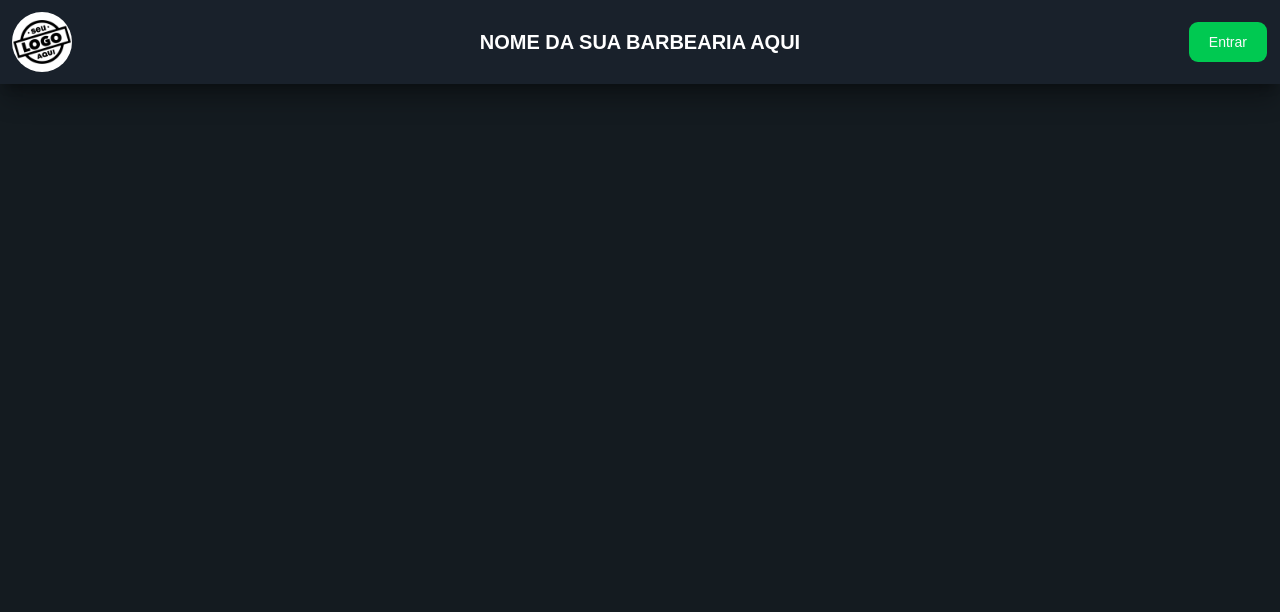
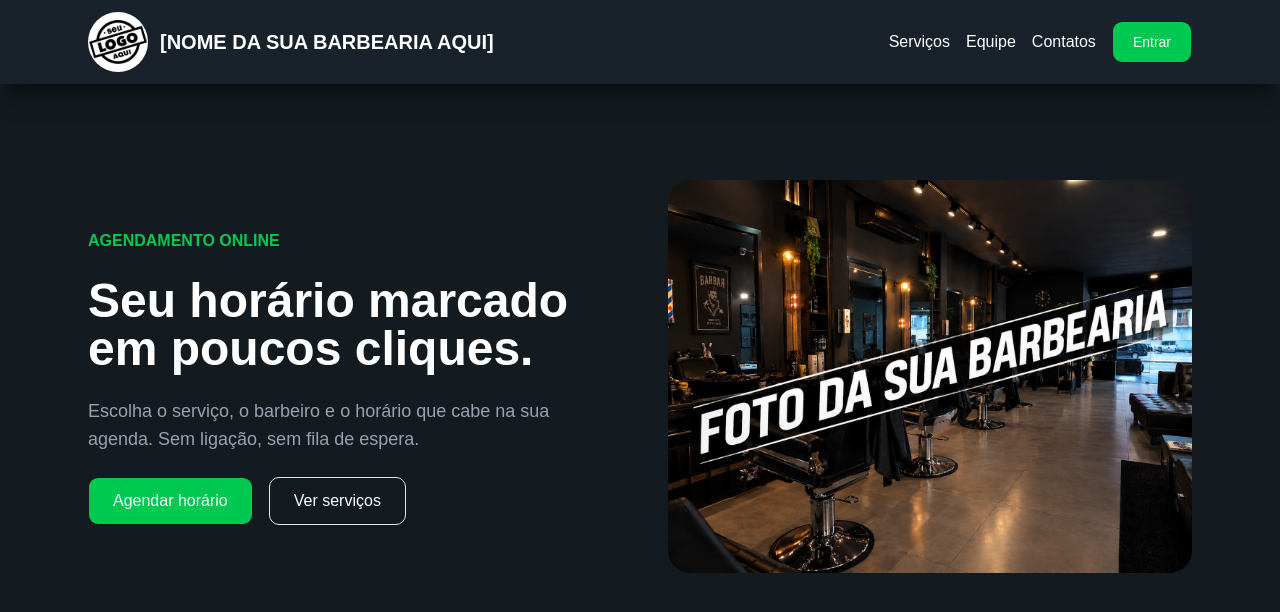
Before and after one commit to alberijunior30/gtech-app, a React (Vite) app: page / in a window 1280 px wide. Shown: the top 612 px of the page. Built offline with nearby package versions, Linux system fonts and the light colour scheme.

Commit message:
feat: adiciona hero section na home e alinha header ao container

```diff
--- a/src/components/layouts/Header/index.jsx
+++ b/src/components/layouts/Header/index.jsx
@@ -2,10 +2,14 @@ import Logo from "@/assets/images.png";
 
 export function Header({actions}) {
   return (
-    <header className="grid grid-cols-3 items-center bg-[#19212b] p-3 shadow-xl/30 text-white">
-      <img className="rounded-full size-15" src={Logo} alt="Logo do Sistema" />
-      <h1 className="text-xl font-bold text-center uppercase">nome da sua barbearia aqui</h1>
-      <div className="justify-self-end">{actions}</div>
+    <header className="bg-[#19212b] shadow-xl/30 text-white">
+      <div className="max-w-6xl mx-auto px-6 py-3 flex items-center justify-between">
+        <div className="flex items-center gap-3">
+          <img className="rounded-full size-15" src={Logo} alt="Logo do Sistema" />
+          <span className="text-xl font-bold uppercase leading-none">[nome da sua barbearia aqui]</span>
+        </div>
+        <div className="flex items-center gap-4">{actions}</div>
+      </div>
     </header>
   );
 }
--- /dev/null
+++ b/src/features/home/HeroSection/index.jsx
@@ -0,0 +1,35 @@
+import barber from "@/assets/barber.png"
+import { Link } from "react-router"
+import { buttonVariants } from "@/components/ui/button"
+import { cn } from "@/lib/utils"
+
+export function HeroSection(){
+    return(
+        <section className="text-white">
+            <div className="max-w-6xl mx-auto px-6 py-24 grid lg:grid-cols-2 items-center gap-14">
+                <div className="flex flex-col gap-6">
+                <p className="uppercase text-green-500 font-bold">Agendamento online</p>
+                <h1 className="text-5xl font-bold">Seu horário marcado em poucos cliques.</h1>
+                <p className="text-lg text-gray-400">
+                    Escolha o serviço, o barbeiro e o horário que cabe na sua agenda. Sem ligação, sem fila de espera.
+                </p>
+
+                <div className="flex items-center gap-4">
+                    <Link to="/login" className={cn(buttonVariants(), "h-12 px-6 text-base bg-green-500 hover:bg-green-600")}>
+                    Agendar horário
+                    </Link>
+                    <a href="#servicos" className={cn(buttonVariants({ variant: "outline" }), "h-12 px-6 text-base")}>
+                    Ver serviços
+                    </a>
+                </div>
+                </div>
+
+                <img
+                className="w-full aspect-4/3 object-cover rounded-3xl"
+                src={barber}
+                alt="Interior da barbearia"
+                />
+            </div>
+        </section>
+    )
+}
--- a/src/pages/Home/index.jsx
+++ b/src/pages/Home/index.jsx
@@ -2,9 +2,23 @@ import { cn } from "@/lib/utils";
 import { Link } from "react-router";
 import { buttonVariants } from "@/components/ui/button";
 import { Header } from "@/components/layouts/Header";
+import { HeroSection } from "@/features/home/HeroSection";
 export function Home(){
 
     return (
-        <Header actions={<Link to="/login" className={cn(buttonVariants(), "bg-green-500 hover:bg-green-600 p-5")}>Entrar</Link>}/>
+        <>
+        <Header
+            actions={
+            <>
+                <Link>Serviços</Link>
+                <Link>Equipe</Link>
+                <Link>Contatos</Link>
+                <Link to="/login"className={cn(buttonVariants(),"bg-green-500 hover:bg-green-600 p-5",)}>Entrar</Link>
+            </>
+            }/>
+
+            <HeroSection/>
+            </>
+
     );
 }
```
Also changed, not shown: src/assets/barber.png (added).
